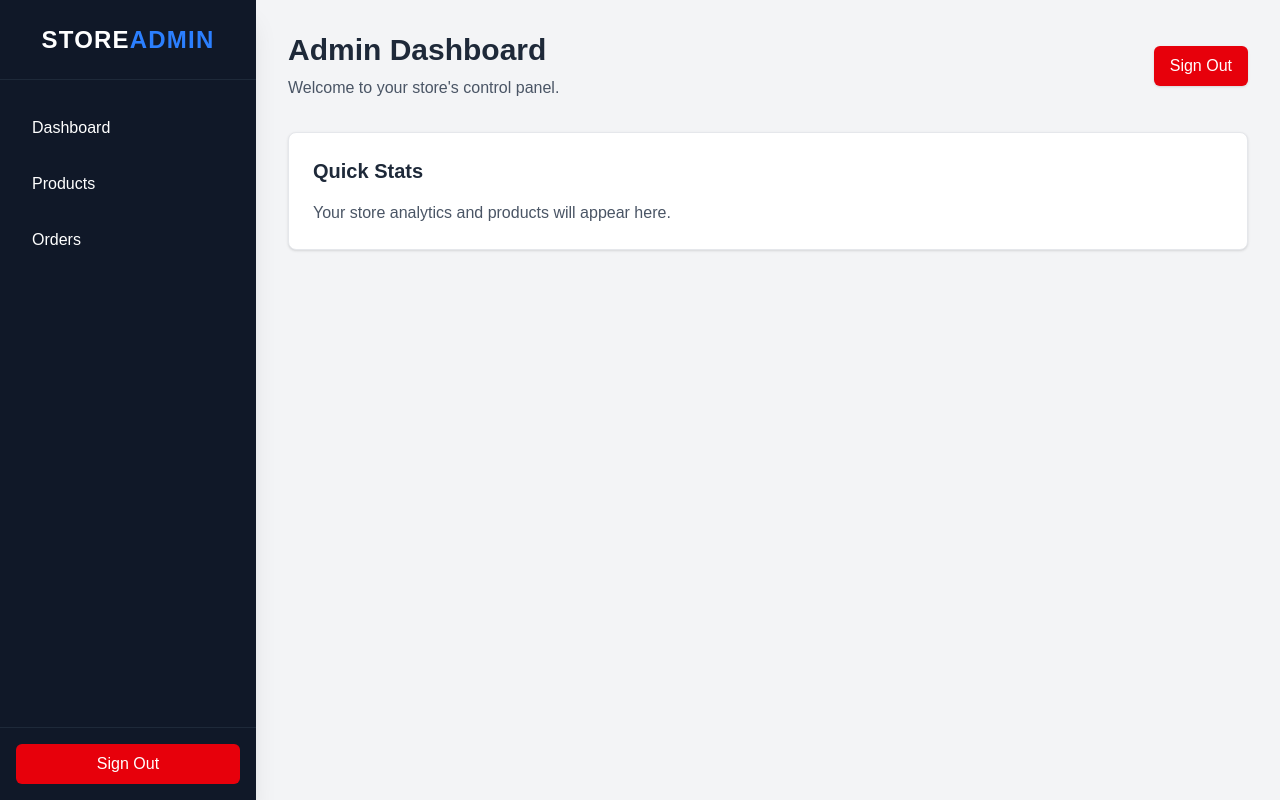
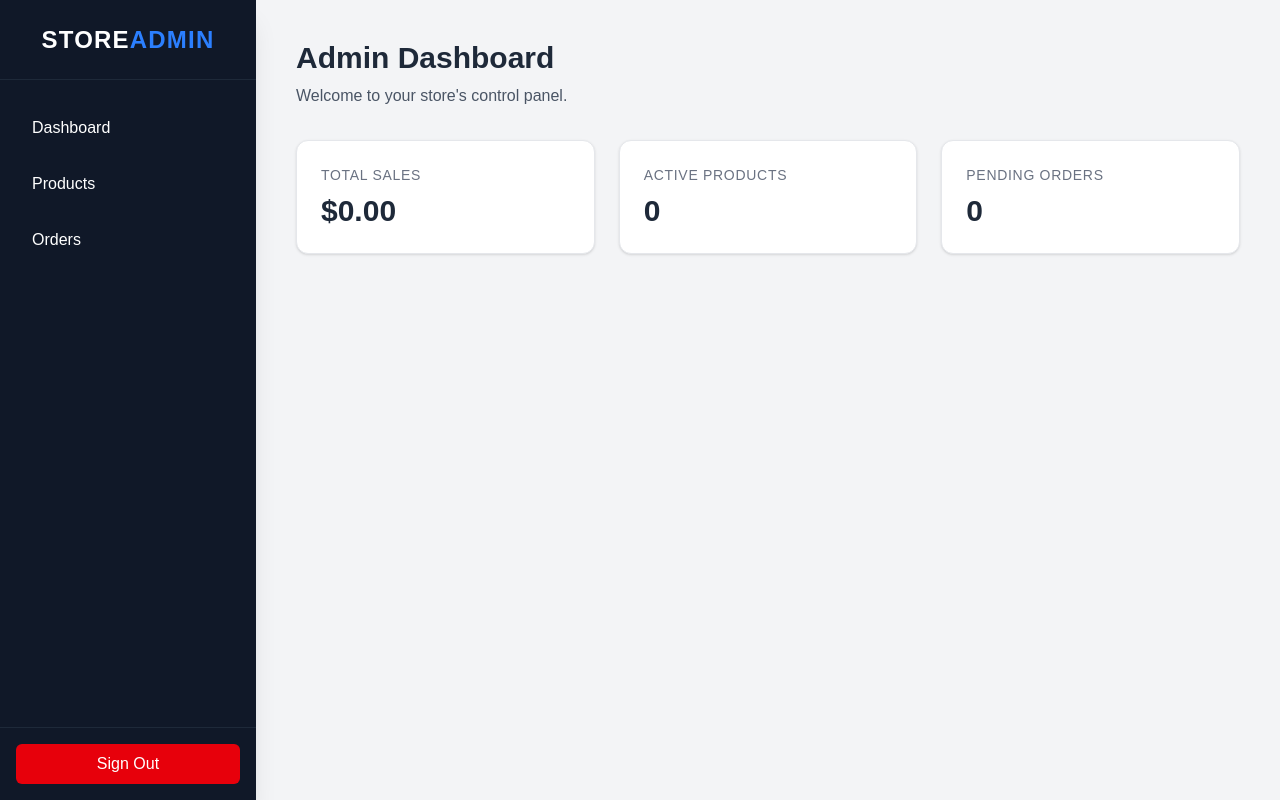
Before and after one commit to muhammadsaad45/Ecommerce-Store, a Next.js app: page /admin in a window 1280 px wide. Built offline with nearby package versions, Linux system fonts and the light colour scheme.

Commit message:
feat(dashboard): refine main admin layout and add orders placeholder

```diff
--- /dev/null
+++ b/src/app/(admin)/admin/orders/page.tsx
@@ -0,0 +1,10 @@
+export default function OrdersPage() {
+  return (
+    <div className="p-10">
+      <h1 className="text-3xl font-bold text-gray-800 mb-8">Orders</h1>
+      <div className="bg-white p-6 rounded-xl shadow-sm border border-gray-200">
+        <p className="text-gray-500 text-center py-10">No pending orders to display.</p>
+      </div>
+    </div>
+  );
+}
--- a/src/app/(admin)/admin/page.tsx
+++ b/src/app/(admin)/admin/page.tsx
@@ -1,28 +1,27 @@
-"use client";
-
-import { signOut } from "next-auth/react";
-
 export default function AdminDashboard() {
   return (
-    <div className="p-8">
-      <div className="flex justify-between items-center mb-8">
-        <div>
-          <h1 className="text-3xl font-bold text-gray-800">Admin Dashboard</h1>
-          <p className="text-gray-600 mt-2">Welcome to your store's control panel.</p>
+    <div className="p-10">
+      <div className="mb-8">
+        <h1 className="text-3xl font-bold text-gray-800">Admin Dashboard</h1>
+        <p className="text-gray-600 mt-2">Welcome to your store's control panel.</p>
+      </div>
+
+      {/* Placeholder Grid for Future Analytics */}
+      <div className="grid grid-cols-1 md:grid-cols-3 gap-6">
+        <div className="bg-white p-6 rounded-xl shadow-sm border border-gray-200">
+          <h3 className="text-sm font-medium text-gray-500 uppercase tracking-wider">Total Sales</h3>
+          <p className="text-3xl font-bold text-gray-800 mt-2">$0.00</p>
         </div>
 
-        {/* The Logout Button */}
-        <button
-          onClick={() => signOut({ callbackUrl: '/admin/login' })}
-          className="bg-red-600 hover:bg-red-700 text-white font-medium py-2 px-4 rounded-md shadow-sm transition-colors"
-        >
-          Sign Out
-        </button>
-      </div>
+        <div className="bg-white p-6 rounded-xl shadow-sm border border-gray-200">
+          <h3 className="text-sm font-medium text-gray-500 uppercase tracking-wider">Active Products</h3>
+          <p className="text-3xl font-bold text-gray-800 mt-2">0</p>
+        </div>
 
-      <div className="bg-white p-6 rounded-lg shadow-sm border border-gray-200">
-        <h2 className="text-xl font-semibold text-gray-800 mb-4">Quick Stats</h2>
-        <p className="text-gray-600">Your store analytics and products will appear here.</p>
+        <div className="bg-white p-6 rounded-xl shadow-sm border border-gray-200">
+          <h3 className="text-sm font-medium text-gray-500 uppercase tracking-wider">Pending Orders</h3>
+          <p className="text-3xl font-bold text-gray-800 mt-2">0</p>
+        </div>
       </div>
     </div>
   );
```
